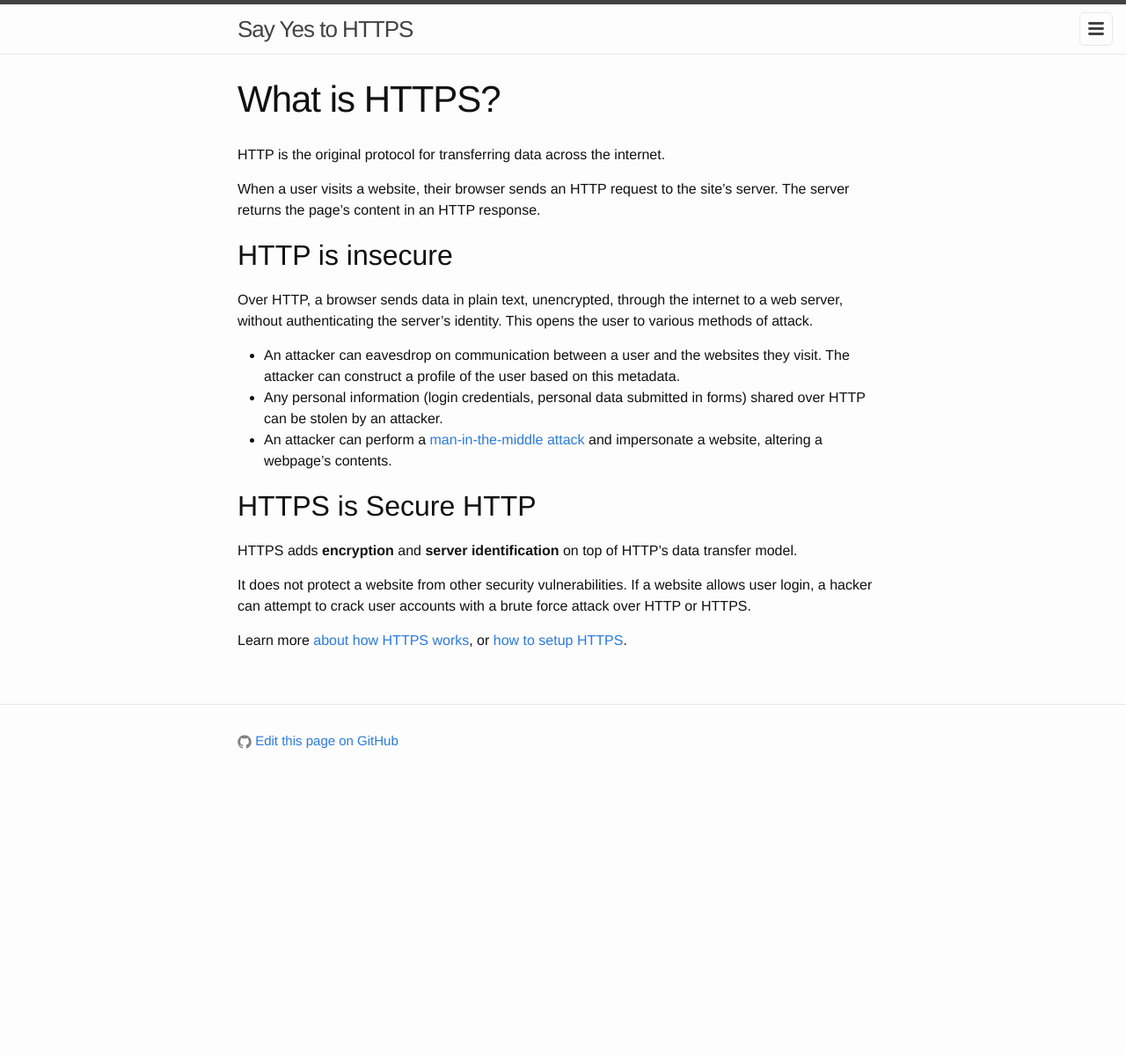
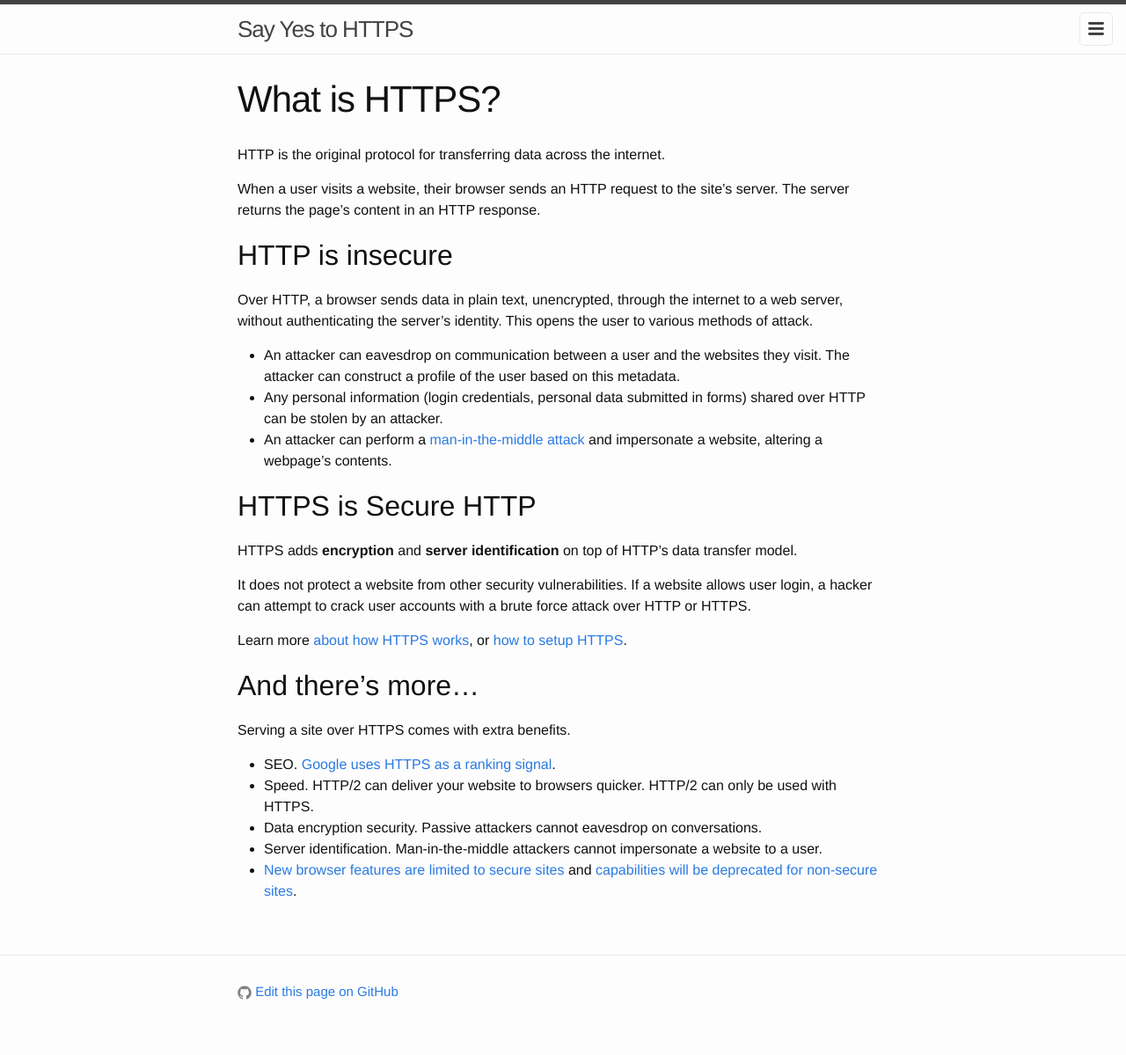
Before and after one commit to ericandrewlewis/say-yes-to-https, a Jekyll site: the page built from what-is-https.md, in a window 1280 px wide. Shown: the whole page at 88% size. Built offline with Jekyll 4.4.1, drawn with Linux system fonts in a browser that asks for light colours; before the commit the page ends 914 px from its top, so only the background shows below that.

Commit message:
Move extra benefits into https explainer page

```diff
--- a/what-is-https.md
+++ b/what-is-https.md
@@ -24,3 +24,13 @@ HTTPS adds **encryption** and **server identification** on top of HTTP's data tr
 It does not protect a website from other security vulnerabilities. If a website allows user login, a hacker can attempt to crack user accounts with a brute force attack over HTTP or HTTPS.
 
 Learn more [about how HTTPS works](/how-https-works/), or [how to setup HTTPS](/how-to-setup-https/).
+
+## And there's more...
+
+Serving a site over HTTPS comes with extra benefits.
+
+* SEO. [Google uses HTTPS as a ranking signal](http://googlewebmastercentral.blogspot.com/2014/08/https-as-ranking-signal.html).
+* Speed. HTTP/2 can deliver your website to browsers quicker. HTTP/2 can only be used with HTTPS.
+* Data encryption security. Passive attackers cannot eavesdrop on conversations.
+* Server identification. Man-in-the-middle attackers cannot impersonate a website to a user.
+* [New browser features are limited to secure sites](https://www.chromium.org/Home/chromium-security/prefer-secure-origins-for-powerful-new-features) and [capabilities will be deprecated for non-secure sites](https://blog.mozilla.org/security/2015/04/30/deprecating-non-secure-http/).
```
Also changed, not shown: why-use-https.md (deleted, +0 -12 lines), _config.yml (line endings or trailing spaces).
